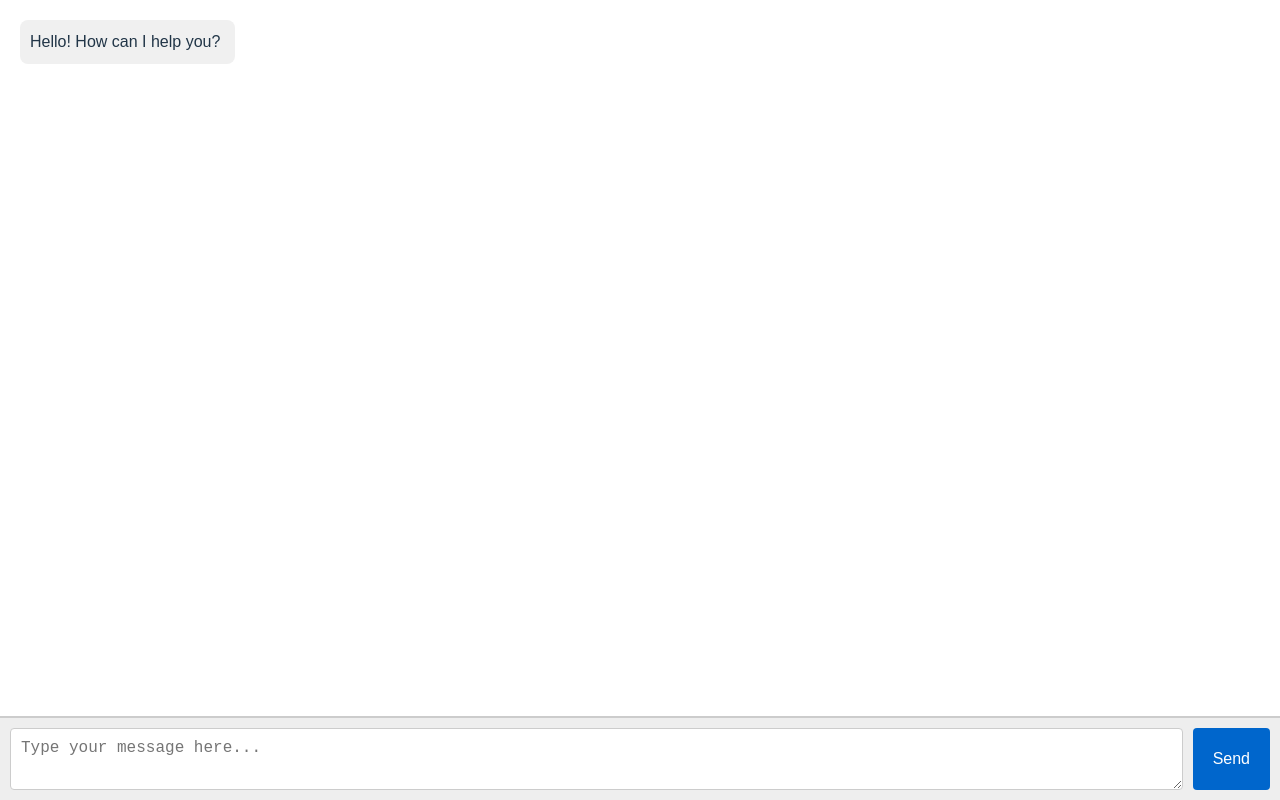
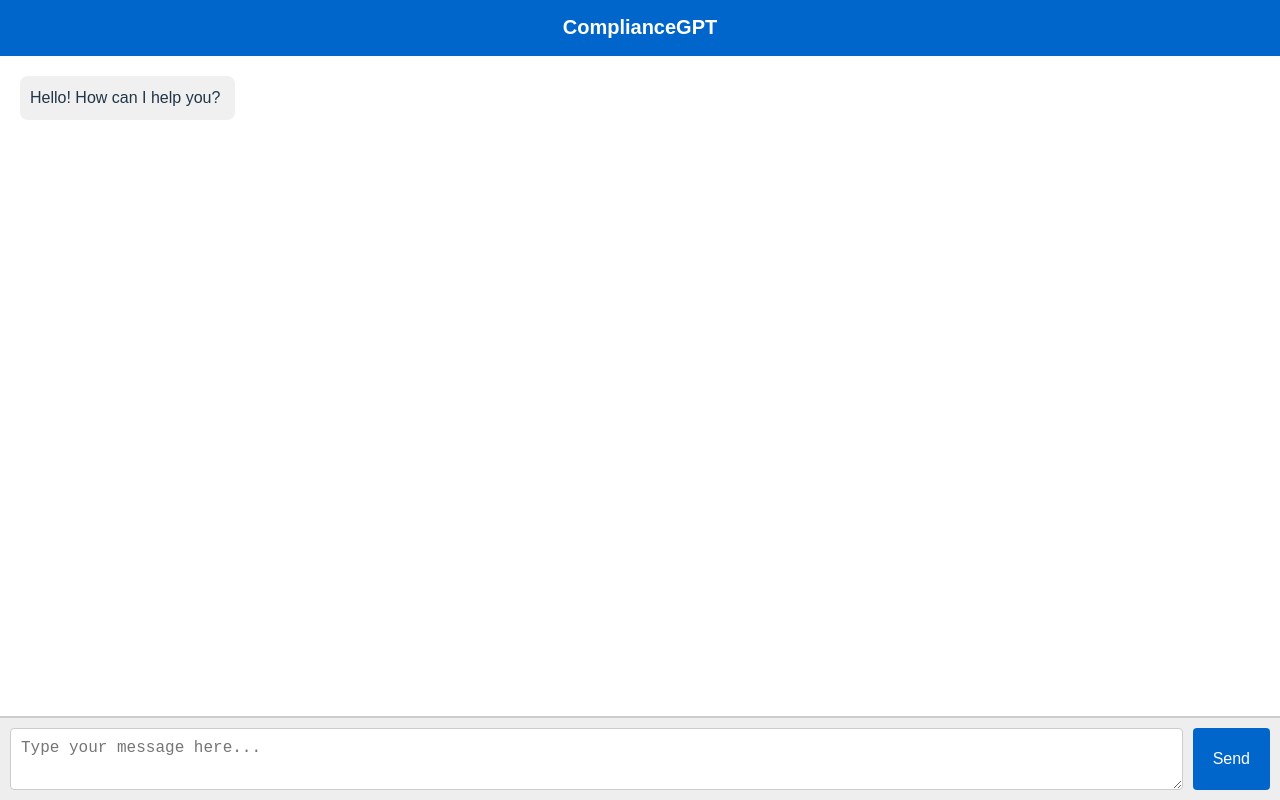
Before and after one commit to JannisMeyer/Hackaburg2025_Security_Info_Chatbot, a React (Vite) app in the folder frontend/: page / in a window 1280 px wide. Built offline with nearby package versions, Linux system fonts and the light colour scheme; no server answers.

Commit message:
added banner

```diff
--- a/frontend/src/App.css
+++ b/frontend/src/App.css
@@ -8,6 +8,17 @@
   width: 100vw;
   font-family: sans-serif;
   background-color: #f5f5f5;
+}
+
+/* layout banner */
+.banner {
+  background-color: #0066cc; /* same blue as Send button */
+  color: white;
+  text-align: center;
+  padding: 0.75rem;
+  font-size: 1.25rem;
+  font-weight: bold;
+  border-bottom: 2px solid #0066cc;
 }
 
 /* container for the output messages */
--- a/frontend/src/App.tsx
+++ b/frontend/src/App.tsx
@@ -103,6 +103,8 @@ function App() {
 
     // define output area
     <div className="container">
+      <div className="banner">ComplianceGPT</div>
+
       <div ref={output} className="output">
         {messages.map((msg, index) => ( // map messages to message ui elements
           <div
```
